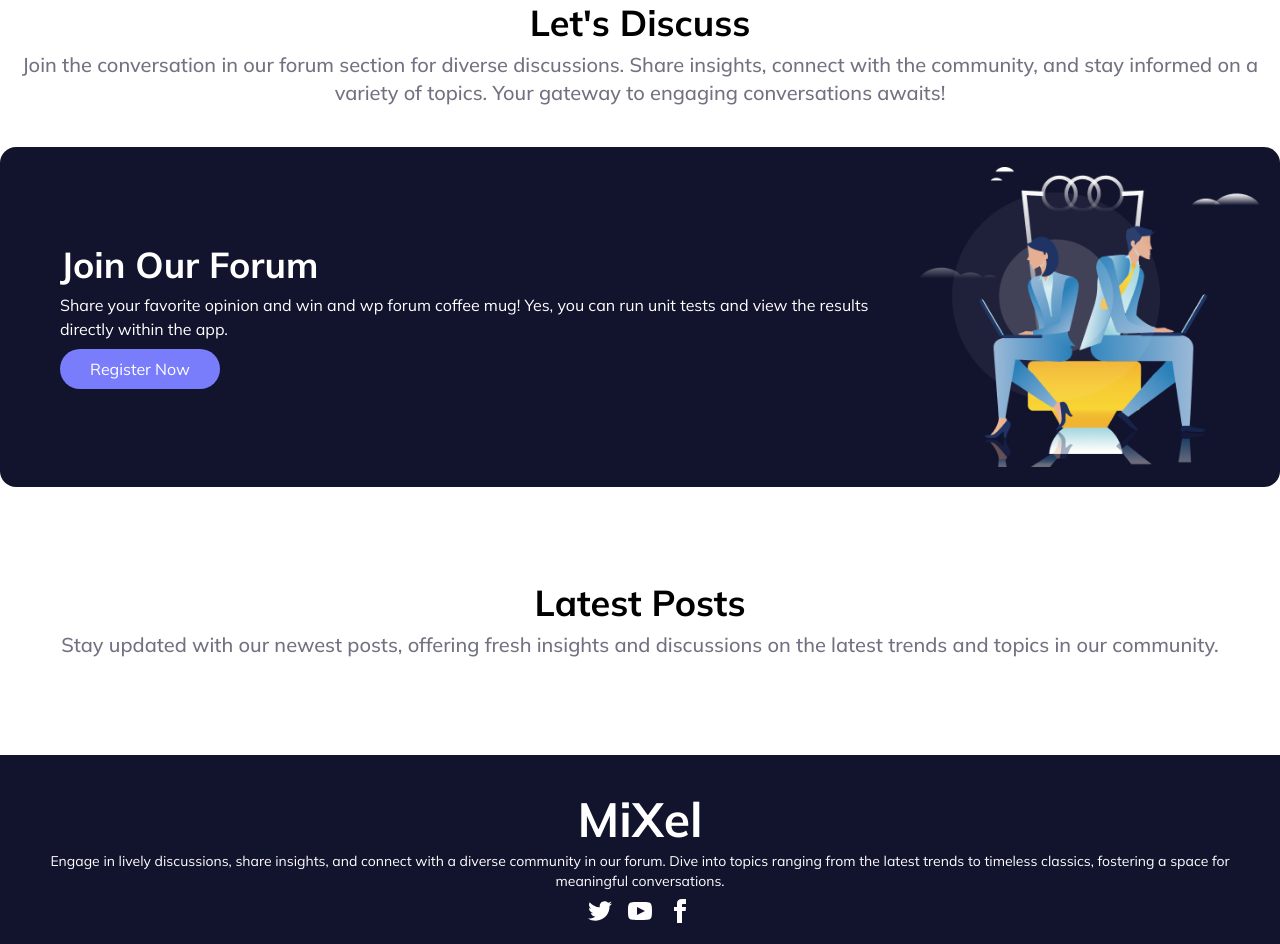
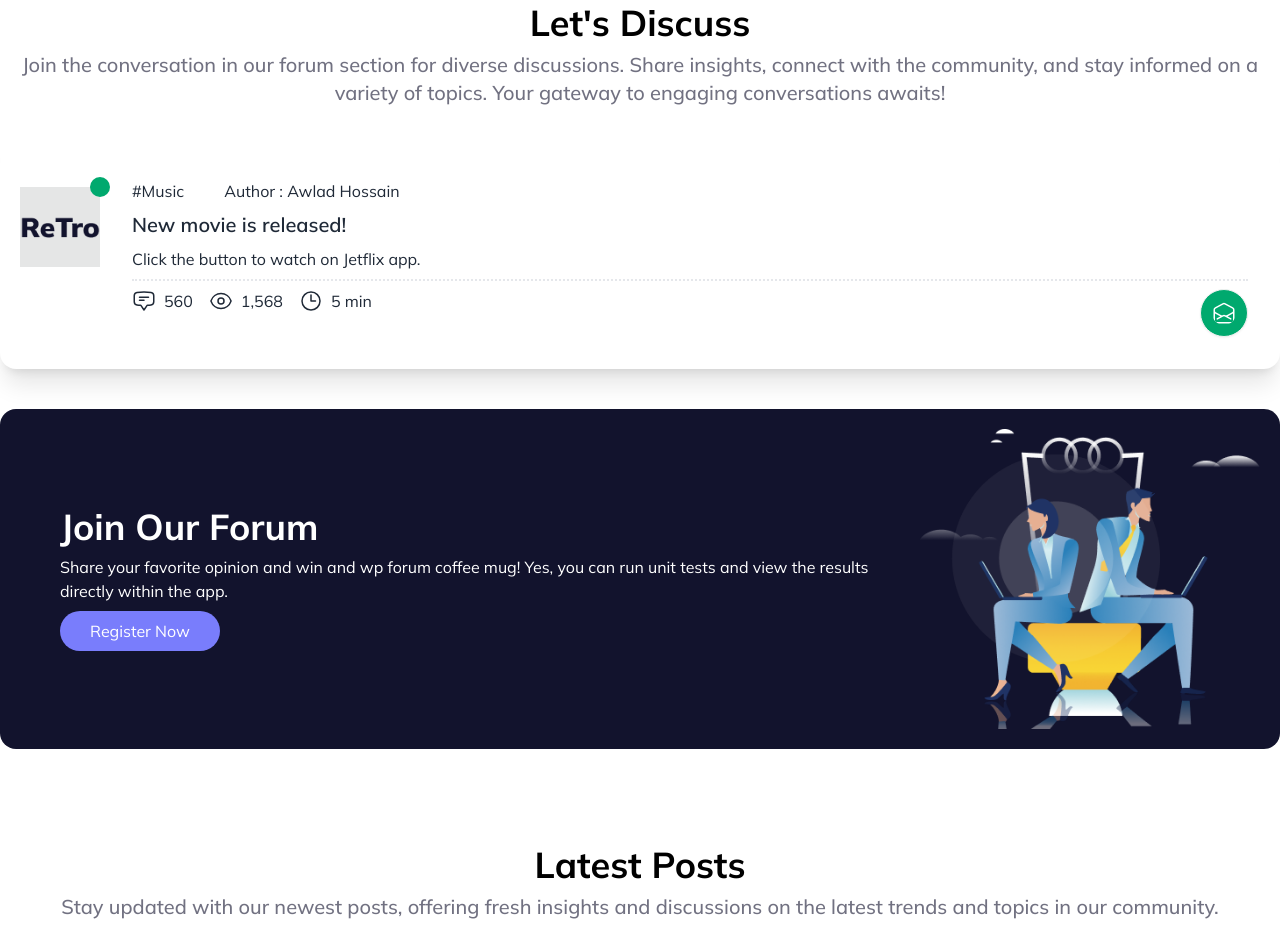
Before and after one commit to IshratMishu/Mixel-Forum, a plain HTML site: page index.html in a window 1280 px wide. Shown: the part 997-1941 px from the top of the page. Drawn offline with nearby package versions, Linux system fonts and the light colour scheme; no server answers.

Commit message:
one div created in discuss section

```diff
--- a/index.html
+++ b/index.html
@@ -5,7 +5,7 @@
     <meta name="viewport" content="width=device-width, initial-scale=1.0">
     <title>MiXel Forum</title>
     <!-- Favicon -->
-    <link rel="shortcut icon" href="images/logo.png" type="image/x-icon">
+    <link rel="shortcut icon" href="images/joinforum.png" type="image/x-icon">
     <!-- DaisyUI and Tailwind -->
     <link href="https://cdn.jsdelivr.net/npm/daisyui@4.7.2/dist/full.min.css" rel="stylesheet" type="text/css" />
     <script src="https://cdn.tailwindcss.com"></script>
@@ -92,6 +92,8 @@
         <div class="max-w-md">
             <h1 class="mb-2 lg:mb-10 text-white text-4xl font-bold lg:text-6xl text-center lg:text-start">Welcome to the <br> <span  class="text-color-rgb text-start">MixEL</span> Forum</h1>
             <p class="mb-5 text-white font-medium text-start">Share your top opinion and snag a chance to win an exclusive forum coffee mug!</p>
+
+            <!-- Dynamic JS Applied in Search Bar -->
             <label class="input input-bordered flex items-center gap-2 rounded-3xl">
                 <input type="text" class="grow" placeholder="Search here anything" />
                 <button class="btn btn-sm bg-[#797DFC] rounded-3xl text-white">Search</button>
@@ -126,6 +128,69 @@
 <section >
     <h1 class="text-black text-4xl font-bold text-center">Let's Discuss</h1>
     <p class="text-color-gray60 text-xl font-medium text-center mt-2">Join the conversation in our forum section for diverse discussions. Share insights, connect with the community, and stay informed on a variety of topics. Your gateway to engaging conversations awaits!</p>
+
+    <!-- API Applied -->
+    <div id="discussion-posts" class="mt-10">
+
+      <!-- eikhan theke -->
+        <div class="card card-side bg-base-100 shadow-xl">
+          <div class="indicator mt-10 ml-5">
+            <span class="indicator-item badge badge-success"></span>
+            <div class="grid w-20 h-20 bg-base-300 place-items-center"><img src="images/logo.png" alt=""></div>
+          </div>
+          <div class="card-body">
+            <div class="flex gap-10">
+              <h5>#Music</h5>
+              <h5>Author : Awlad Hossain</h5>
+            </div>
+            <h2 class="card-title">New movie is released!</h2>
+            <p>Click the button to watch on Jetflix app.</p>
+            <hr class="color-black border-t-2 border-dotted">
+
+            <div class="flex justify-between">
+              <div class="flex gap-4">
+                <div class="flex gap-2">
+                  <svg xmlns="http://www.w3.org/2000/svg" fill="none" viewBox="0 0 24 24" stroke-width="1.5" stroke="currentColor" class="w-6 h-6">
+                    <path stroke-linecap="round" stroke-linejoin="round" d="M7.5 8.25h9m-9 3H12m-9.75 1.51c0 1.6 1.123 2.994 2.707 3.227 1.129.166 2.27.293 3.423.379.35.026.67.21.865.501L12 21l2.755-4.133a1.14 1.14 0 0 1 .865-.501 48.172 48.172 0 0 0 3.423-.379c1.584-.233 2.707-1.626 2.707-3.228V6.741c0-1.602-1.123-2.995-2.707-3.228A48.394 48.394 0 0 0 12 3c-2.392 0-4.744.175-7.043.513C3.373 3.746 2.25 5.14 2.25 6.741v6.018Z" />
+                  </svg>
+                  <p>560</p>
+                </div>
+
+                <div class="flex gap-2">
+                  <svg xmlns="http://www.w3.org/2000/svg" fill="none" viewBox="0 0 24 24" stroke-width="1.5" stroke="currentColor" class="w-6 h-6">
+                    <path stroke-linecap="round" stroke-linejoin="round" d="M2.036 12.322a1.012 1.012 0 0 1 0-.639C3.423 7.51 7.36 4.5 12 4.5c4.638 0 8.573 3.007 9.963 7.178.07.207.07.431 0 .639C20.577 16.49 16.64 19.5 12 19.5c-4.638 0-8.573-3.007-9.963-7.178Z" />
+                    <path stroke-linecap="round" stroke-linejoin="round" d="M15 12a3 3 0 1 1-6 0 3 3 0 0 1 6 0Z" />
+                  </svg>
+                 <p>1,568</p>
+                </div>
+
+                <div class="flex gap-2">
+                  <svg xmlns="http://www.w3.org/2000/svg" fill="none" viewBox="0 0 24 24" stroke-width="1.5" stroke="currentColor" class="w-6 h-6">
+                    <path stroke-linecap="round" stroke-linejoin="round" d="M12 6v6h4.5m4.5 0a9 9 0 1 1-18 0 9 9 0 0 1 18 0Z" />
+                  </svg>
+                 <p>5 min</p>
+                </div>
+
+              </div>
+
+            <div>
+              <button class="btn btn-circle bg-success">
+                <svg xmlns="http://www.w3.org/2000/svg" fill="none" viewBox="0 0 24 24" stroke-width="1.5" stroke="white" class="w-7 h-7 bg-success rounded-2xl p-0.5">
+                  <path stroke-linecap="round" stroke-linejoin="round" d="M21.75 9v.906a2.25 2.25 0 0 1-1.183 1.981l-6.478 3.488M2.25 9v.906a2.25 2.25 0 0 0 1.183 1.981l6.478 3.488m8.839 2.51-4.66-2.51m0 0-1.023-.55a2.25 2.25 0 0 0-2.134 0l-1.022.55m0 0-4.661 2.51m16.5 1.615a2.25 2.25 0 0 1-2.25 2.25h-15a2.25 2.25 0 0 1-2.25-2.25V8.844a2.25 2.25 0 0 1 1.183-1.981l7.5-4.039a2.25 2.25 0 0 1 2.134 0l7.5 4.039a2.25 2.25 0 0 1 1.183 1.98V19.5Z" />
+                </svg>
+              </button>
+            </div>
+            </div>
+
+          </div>
+        </div>
+
+
+      <!-- appendChild -->
+      <div>
+
+      </div>
+    </div>
 </section>
 
 <!-- Join Forum banner -->
@@ -146,7 +211,7 @@
 <section class="mt-24">
     <h1 class="text-black text-4xl font-bold text-center">Latest Posts</h1>
     <p class="text-color-gray60 text-xl font-medium text-center mt-2">Stay updated with our newest posts, offering fresh insights and discussions on the latest trends and topics in our community.</p>
-    <!-- Dynamic JS Applied -->
+    <!-- API Applied -->
     <div id="latest-post" class="flex flex-col lg:flex-row gap-4 mt-4">
     </div>
 </section>
```
Also changed, not shown: images/email 1.png (added).
